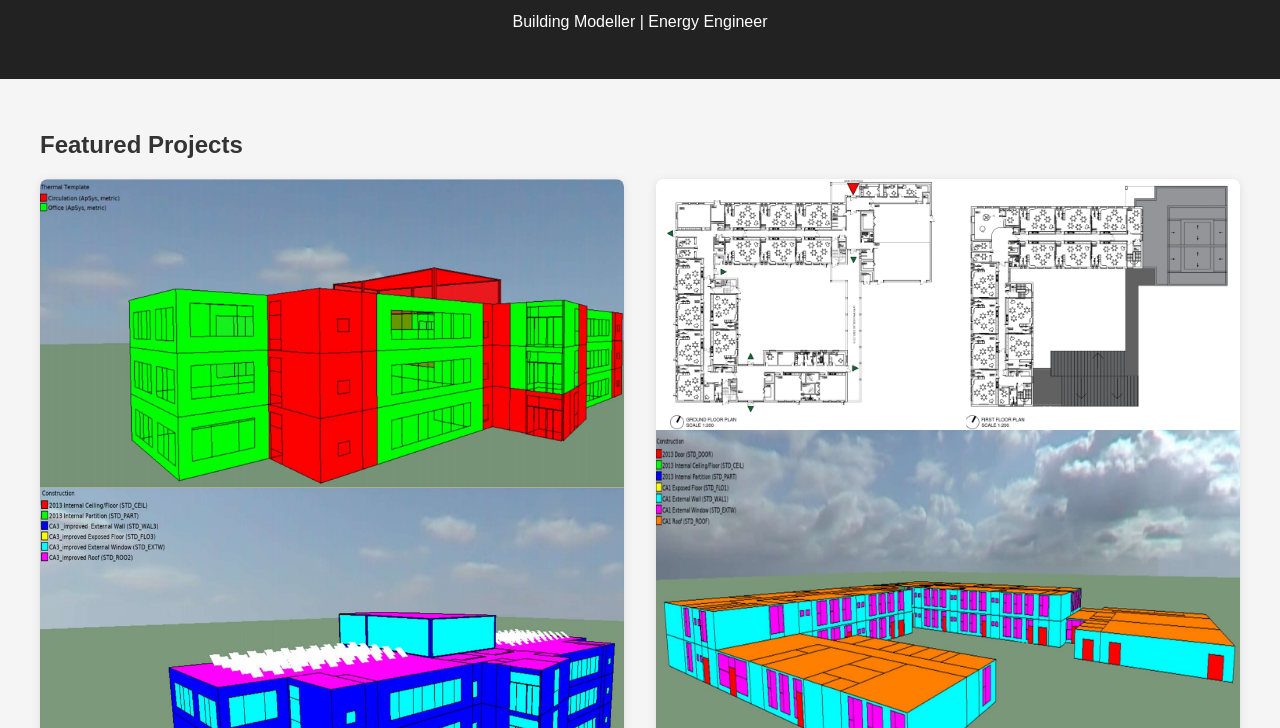
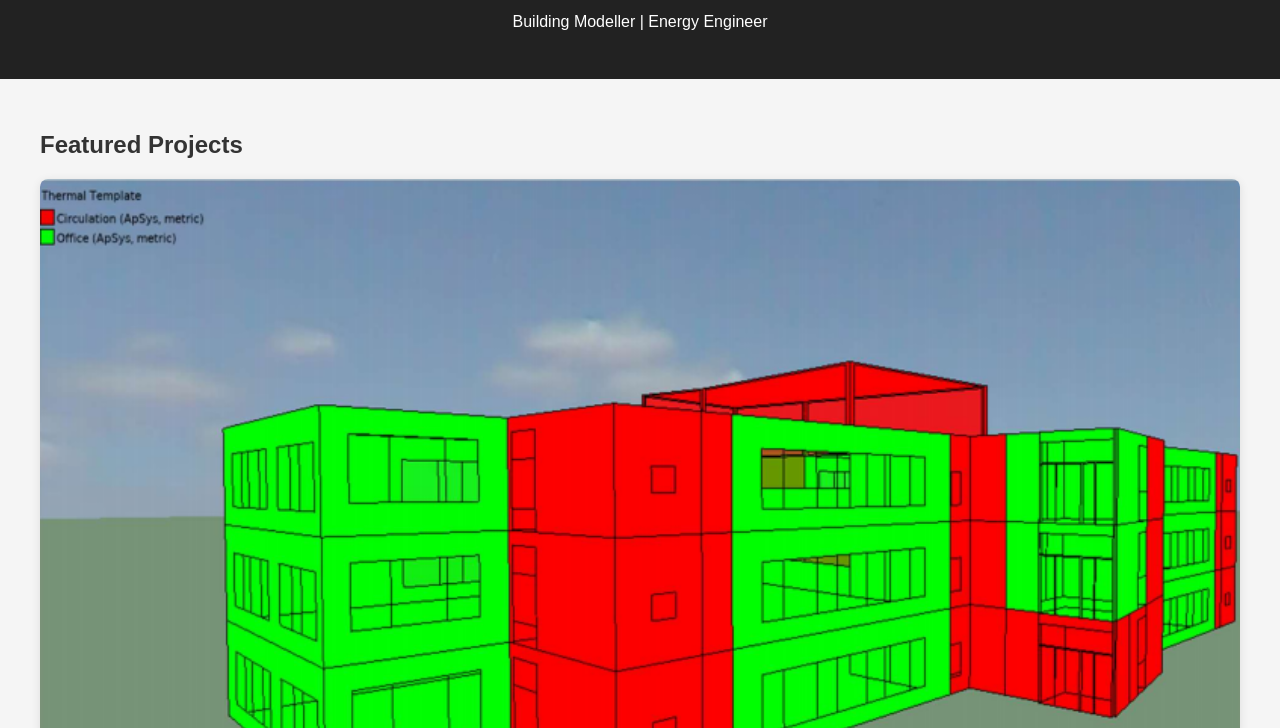
Before and after one commit to DdambaIvan/Building-Modelling-Portfolio, a plain HTML site: page index.html in a window 1280 px wide. Shown: the part 72-800 px from the top of the page. Drawn offline with Linux system fonts and the light colour scheme.

Commit message:
Update index.html

```diff
--- a/index.html
+++ b/index.html
@@ -40,7 +40,7 @@
 
     .project-grid {
       display: grid;
-      grid-template-columns: repeat (2,1fr);
+      grid-template-columns: repeat (autofit, minmax (280px,1fr));
       gap: 2rem;
     }
 
@@ -74,9 +74,9 @@
       color: #666;
     }
 
-    @media (min-width: 700px) {
-   .project-grid {
-    grid-template-columns: repeat(2, 1fr);
+    @media (max-width: 600px) {
+     header h1 {
+    font-size: 1.5rem;
       }
     }
   </style>
```
